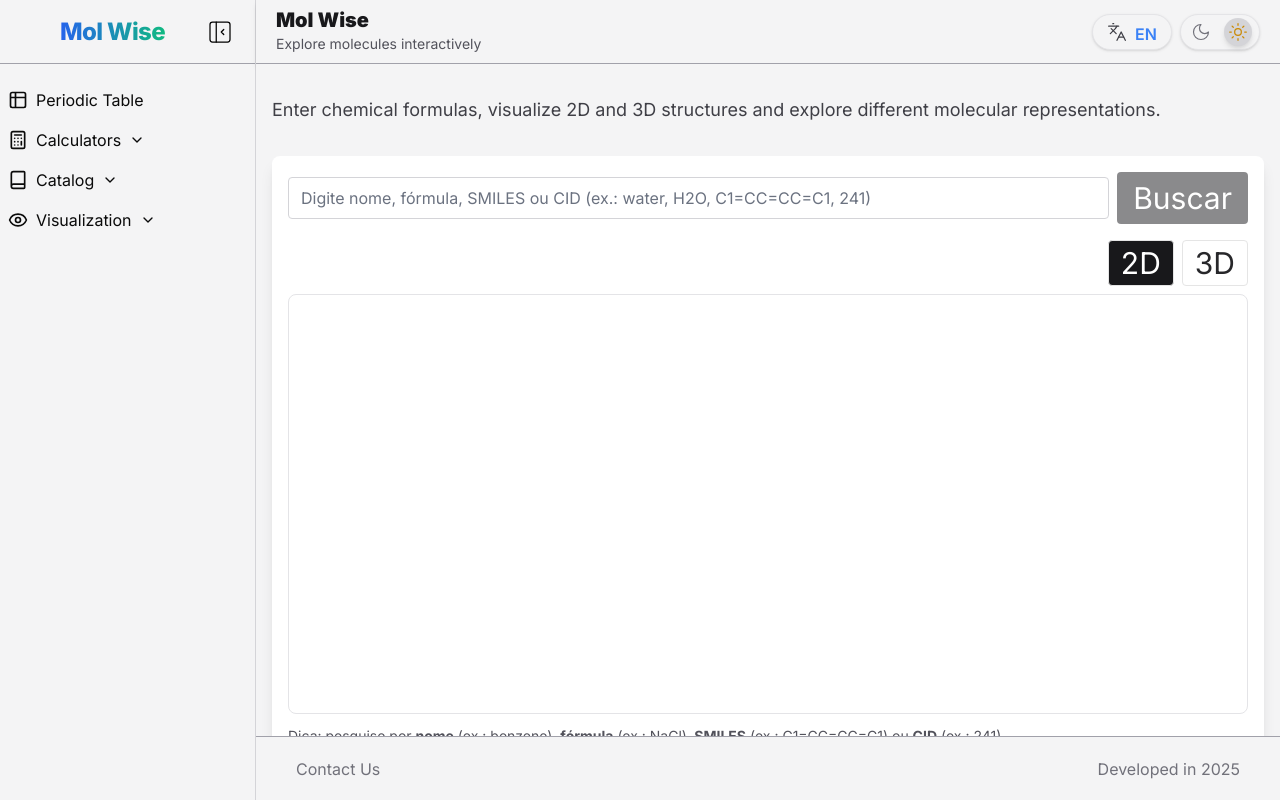
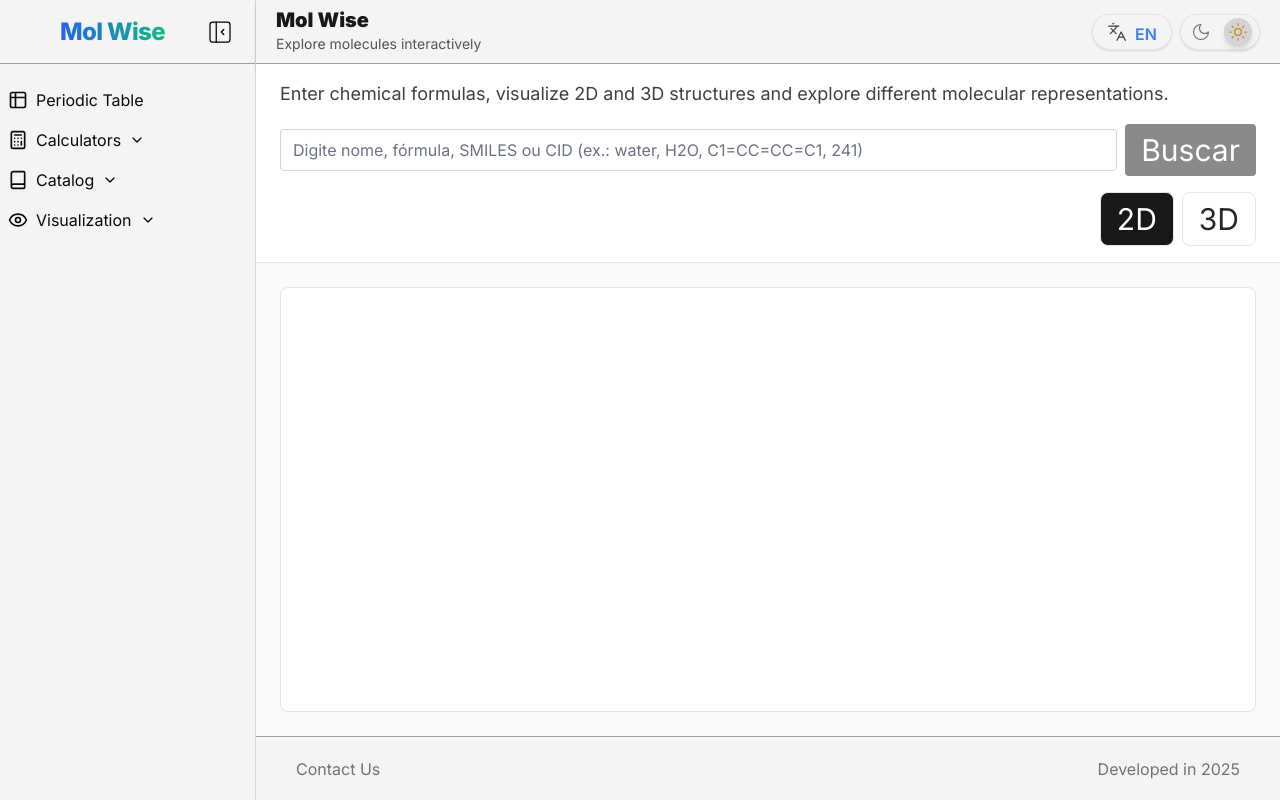
Before and after one commit to brunomacedo1203/Mol-Wise, a Next.js app: page /en/visualization in a window 1280 px wide. Built offline with nearby package versions, Linux system fonts and the light colour scheme.

Commit message:
refactor(visualization): allow molecule viewer to use full available page space

```diff
--- a/src/app/[locale]/visualization/page.tsx
+++ b/src/app/[locale]/visualization/page.tsx
@@ -1,7 +1,10 @@
 "use client";
 
 import Page from "@/shared/components/layout/Page";
-import { VisualizationContainer } from "@/features/visualization";
+import { MoleculeSearch } from "@/features/visualization/components/MoleculeSearch";
+import { MoleculeViewer2D } from "@/features/visualization/components/MoleculeViewer2D";
+import { MoleculeViewer3D } from "@/features/visualization/components/MoleculeViewer3D";
+import { useVisualizationStore } from "@/features/visualization/store/visualizationStore";
 import { useEffect } from "react";
 import { useSubtitleStore } from "@/shared/store/subtitleStore";
 import { useTranslations } from "next-intl";
@@ -9,6 +12,8 @@ import { useTranslations } from "next-intl";
 export default function VisualizationPage() {
   const t = useTranslations("visualization");
   const setSubtitle = useSubtitleStore((state) => state.setSubtitle);
+  const { viewMode, setViewMode, smilesData, sdfData } =
+    useVisualizationStore();
 
   useEffect(() => {
     setSubtitle(t("subtitle"));
@@ -18,12 +23,56 @@ export default function VisualizationPage() {
   return (
     <Page title={t("title")}>
       <div className="flex-1 flex flex-col w-full h-full">
-        <div className="max-w-6xl mx-auto w-full px-4 py-8">
-          <p className="text-lg text-zinc-700 mb-8 dark:text-zinc-100">
+        {/* Header com descrição e controles */}
+        <div className="px-6 py-4 border-b border-zinc-200 dark:border-zinc-700 bg-white dark:bg-zinc-900">
+          <p className="text-lg text-zinc-700 mb-4 dark:text-zinc-100">
             {t("description")}
           </p>
 
-          <VisualizationContainer className="w-full" />
+          {/* Barra de pesquisa */}
+          <div className="mb-4">
+            <MoleculeSearch />
+          </div>
+
+          {/* Botões de alternância 2D/3D */}
+          <div className="flex justify-end gap-2">
+            <button
+              onClick={() => setViewMode("2D")}
+              className={`px-4 py-2 rounded-lg border transition-colors duration-200 ${
+                viewMode === "2D"
+                  ? "bg-zinc-900 text-white dark:bg-zinc-100 dark:text-zinc-900"
+                  : "bg-transparent text-zinc-800 dark:text-zinc-100 hover:bg-zinc-100 dark:hover:bg-zinc-800"
+              }`}
+            >
+              2D
+            </button>
+            <button
+              onClick={() => setViewMode("3D")}
+              className={`px-4 py-2 rounded-lg border transition-colors duration-200 ${
+                viewMode === "3D"
+                  ? "bg-zinc-900 text-white dark:bg-zinc-100 dark:text-zinc-900"
+                  : "bg-transparent text-zinc-800 dark:text-zinc-100 hover:bg-zinc-100 dark:hover:bg-zinc-800"
+              }`}
+            >
+              3D
+            </button>
+          </div>
+        </div>
+
+        {/* Área principal de visualização - muito maior agora! */}
+        <div className="flex-1 p-6 bg-zinc-50 dark:bg-zinc-900">
+          {viewMode === "2D" && <MoleculeViewer2D />}
+          {viewMode === "3D" && <MoleculeViewer3D />}
+
+          {!smilesData && !sdfData && (
+            <div className="text-center py-12">
+              <p className="text-lg text-zinc-600 dark:text-zinc-400">
+                Dica: pesquise por <b>nome</b> (ex.: benzene), <b>fórmula</b>{" "}
+                (ex.: NaCl),
+                <b> SMILES</b> (ex.: C1=CC=CC=C1) ou <b>CID</b> (ex.: 241).
+              </p>
+            </div>
+          )}
         </div>
       </div>
     </Page>
--- a/src/features/visualization/components/MoleculeViewer2D.tsx
+++ b/src/features/visualization/components/MoleculeViewer2D.tsx
@@ -192,8 +192,8 @@ export function MoleculeViewer2D() {
         } catch {}
 
         // Baseia o desenho no tamanho real do host
-        const w = Math.max(600, Math.floor(host.clientWidth || 600));
-        const h = Math.max(220, Math.floor(host.clientHeight || 220));
+        const w = Math.max(800, Math.floor(host.clientWidth || 800));
+        const h = Math.max(600, Math.floor(host.clientHeight || 600));
 
         const svg = (
           mol as unknown as {
@@ -246,12 +246,12 @@ export function MoleculeViewer2D() {
   );
 
   return (
-    <div className="w-full">
+    <div className="w-full h-full">
       <div
         ref={svgHostRef}
         onWheel={onWheel}
         onDoubleClick={handleDoubleClick}
-        className="w-full h-[420px] rounded-lg border border-zinc-200 dark:border-zinc-700 bg-white dark:bg-zinc-900 overflow-hidden flex items-center justify-center select-none"
+        className="w-full h-full rounded-lg border border-zinc-200 dark:border-zinc-700 bg-white dark:bg-zinc-900 overflow-hidden flex items-center justify-center select-none"
         style={{ touchAction: "none" }}
         title="Scroll para zoom; Shift + scroll para pan; duplo clique para resetar"
       />
--- a/src/features/visualization/components/MoleculeViewer3D.tsx
+++ b/src/features/visualization/components/MoleculeViewer3D.tsx
@@ -70,10 +70,10 @@ export function MoleculeViewer3D() {
   }, [sdfData, libReady]);
 
   return (
-    <div className="w-full">
+    <div className="w-full h-full">
       <div
         ref={containerRef}
-        className="w-full h-[420px] rounded-lg border border-zinc-200 dark:border-zinc-700 bg-white dark:bg-zinc-900 overflow-hidden flex items-center justify-center"
+        className="w-full h-full rounded-lg border border-zinc-200 dark:border-zinc-700 bg-white dark:bg-zinc-900 overflow-hidden flex items-center justify-center"
         style={{ position: "relative" }}
       />
       {!libReady && !err && (
```
